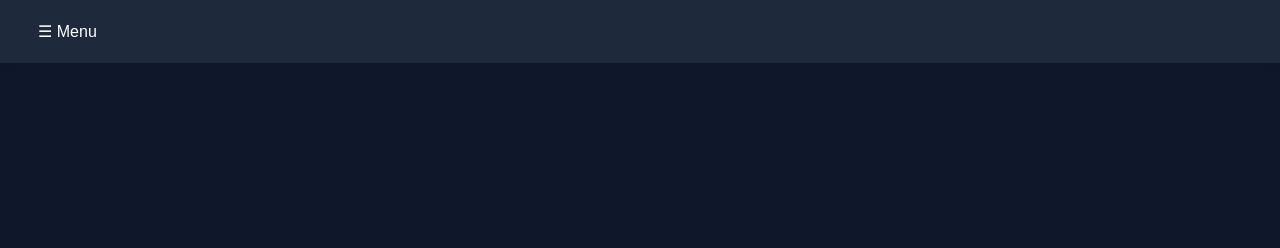
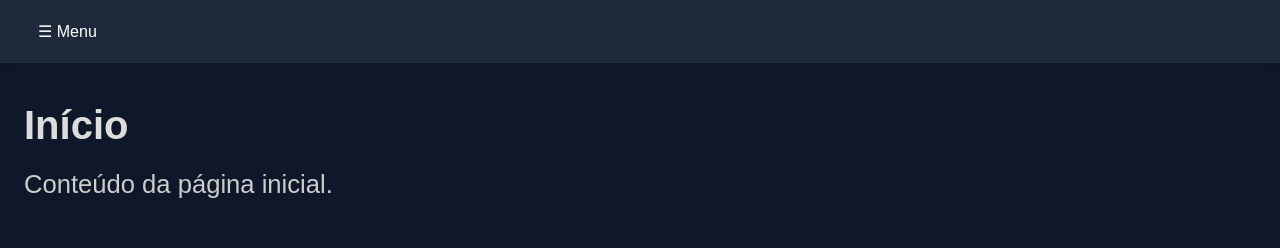
Before and after one commit to ryanp200/ProjetoCNW, a plain HTML site: page index.html in a window 1280 px wide. Drawn offline with Linux system fonts and the light colour scheme; a web font is replaced by a local one.

Commit message:
adição de estilos de texto

```diff
--- a/css/estilo-geral.css
+++ b/css/estilo-geral.css
@@ -8,6 +8,7 @@
 
 @import url('https://fonts.googleapis.com/css2?family=Sansation:ital,wght@0,300;0,400;0,700;1,300;1,400;1,700&display=swap');
 
+/* estilo geral do nosso site*/
 * {
     margin: 0;
     padding: 0;
@@ -98,6 +99,41 @@ body {
     opacity: 0.8;
 }
 
+.conteudo {
+    padding: 40px 24px;
+    animation: fadeIn 0.5s ease-in-out;
+}
+
+/* textos */
+h1{
+    margin-bottom: 16px;
+    font-size: 2.5em;
+    color: #ddd;
+}
+
+p{
+    line-height: 1.6;
+    color: #ccc;
+}
+
+.textos-tamanho-1{
+    font-size: 1.6em;
+}
+
+.textos-tamanho-2{
+    font-size: 1.4em;
+}
+.textos-tamanho-3{
+    font-size: 1.2em;
+}
+.textos-tamanho-4{
+    font-size: 1em;
+}
+.textos-tamanho-5{
+    font-size: 0.8em;
+}
+
+/*animações*/
 @keyframes fadeIn {
     from { opacity: 0; transform: translateY(-10px);}
     to { opacity: 1; transform: translateY(0);}
--- a/index.html
+++ b/index.html
@@ -19,6 +19,10 @@
                 </ul>
             </nav>
         </header>
+        <section class="conteudo">
+            <h1>Início</h1>
+            <p class="textos-tamanho-1">Conteúdo da página inicial.</p>
+        </section>
         <script>
             const menuNav = document.querySelector('.barranav');
             const menuMostrar = document.getElementById('menu-mostrar');
```
